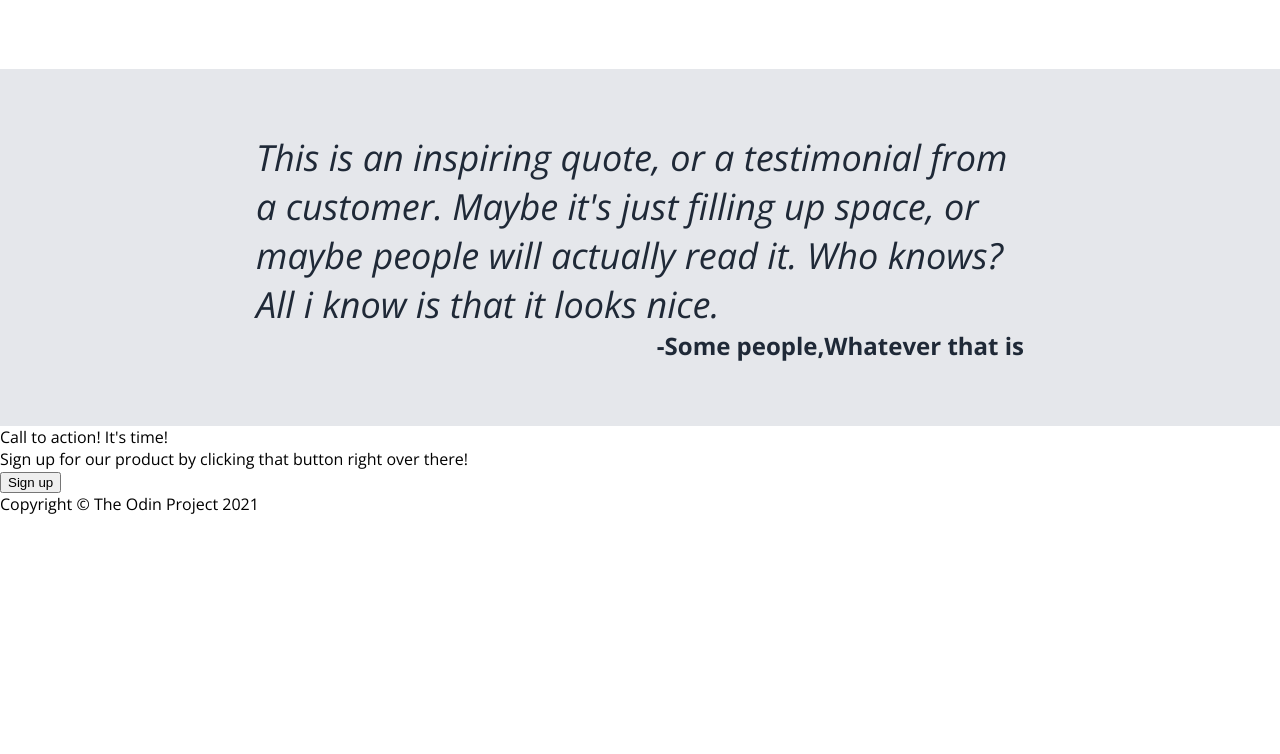
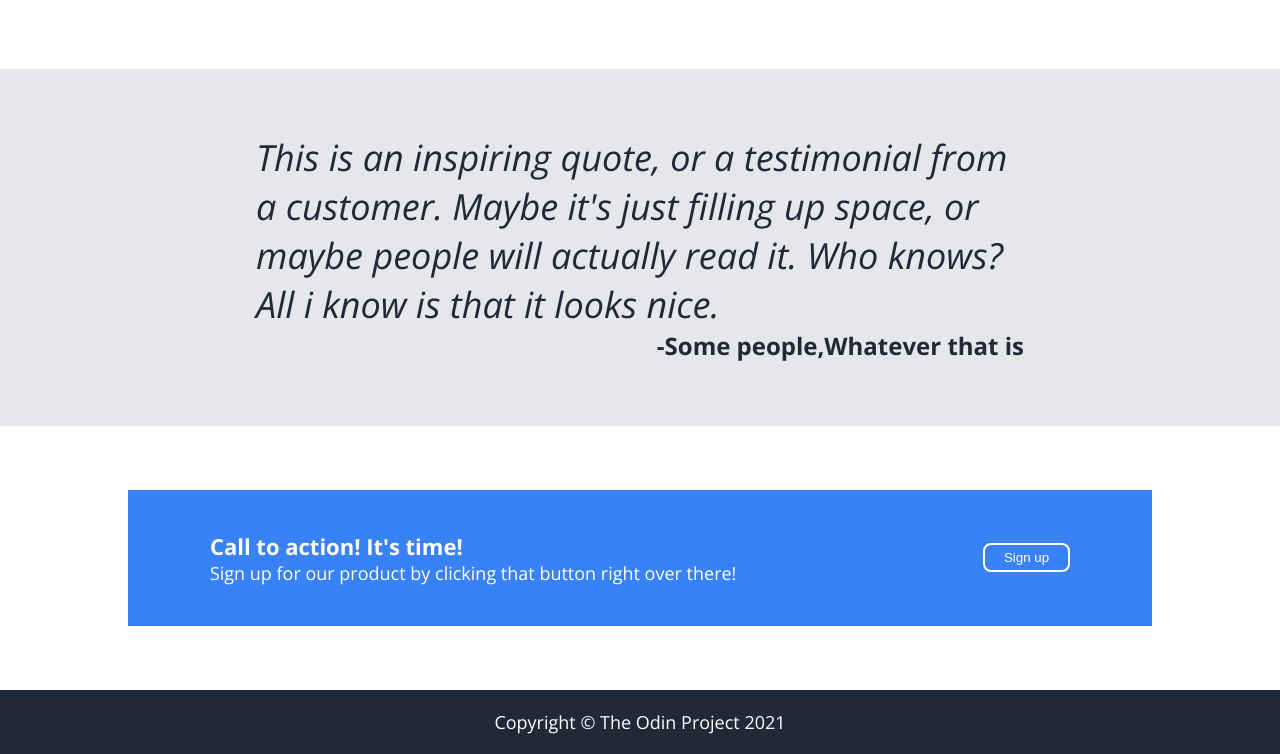
Before and after one commit to eka-septian/landing-page, a plain HTML site: page index.html in a window 1280 px wide. Shown: the part 962-1716 px from the top of the page. Before the commit the page ends 1477 px from the top, so only its background shows below. Drawn offline with nearby package versions, Linux system fonts and the light colour scheme.

Commit message:
update sectionFour and footer

```diff
--- a/index.html
+++ b/index.html
@@ -58,11 +58,13 @@
     </div>
 
     <div class="sectionFour">
-      <div>
-        <div>Call to action! It's time!</div>
-        <div>Sign up for our product by clicking that button right over there!</div>
+      <div class="container">
+        <div>
+          <div class="call">Call to action! It's time!</div>
+          <div>Sign up for our product by clicking that button right over there!</div>
+        </div>
+        <button>Sign up</button>
       </div>
-      <button>Sign up</button>
     </div>
 
     <div class="footer">Copyright © The Odin Project 2021</div>
--- a/style.css
+++ b/style.css
@@ -53,11 +53,12 @@ body {
   flex-shrink: 0;
 }
 
-.sectionOne button {
+.sectionOne button, button {
   background: #3882f6;
   padding: 5px 19px;
   color: white;
   border-radius: 8px;
+  border-style: none;
 }
 
 .sectionOne h1 {
@@ -126,3 +127,37 @@ body {
   text-align: right;
   font-style: normal;
 }
+
+.sectionFour {
+  display: flex;
+  align-items: center;
+  padding: 5% 10%;
+}
+
+.sectionFour .container{
+  background-color: #3882f6;
+  color: white;
+  display: flex;
+  justify-content: space-between;
+  align-items: center;
+  flex: 1;
+  padding: 4% 8%;
+  font-size: 18px;
+}
+
+button {
+  border: 2px solid white;
+}
+
+.call {
+  font-size: 22px;
+  font-weight: bold;
+}
+
+.footer {
+  padding: 20px;
+  background: #1F2937;
+  color: white;
+  text-align: center;
+  font-size: 18px;
+}
```
